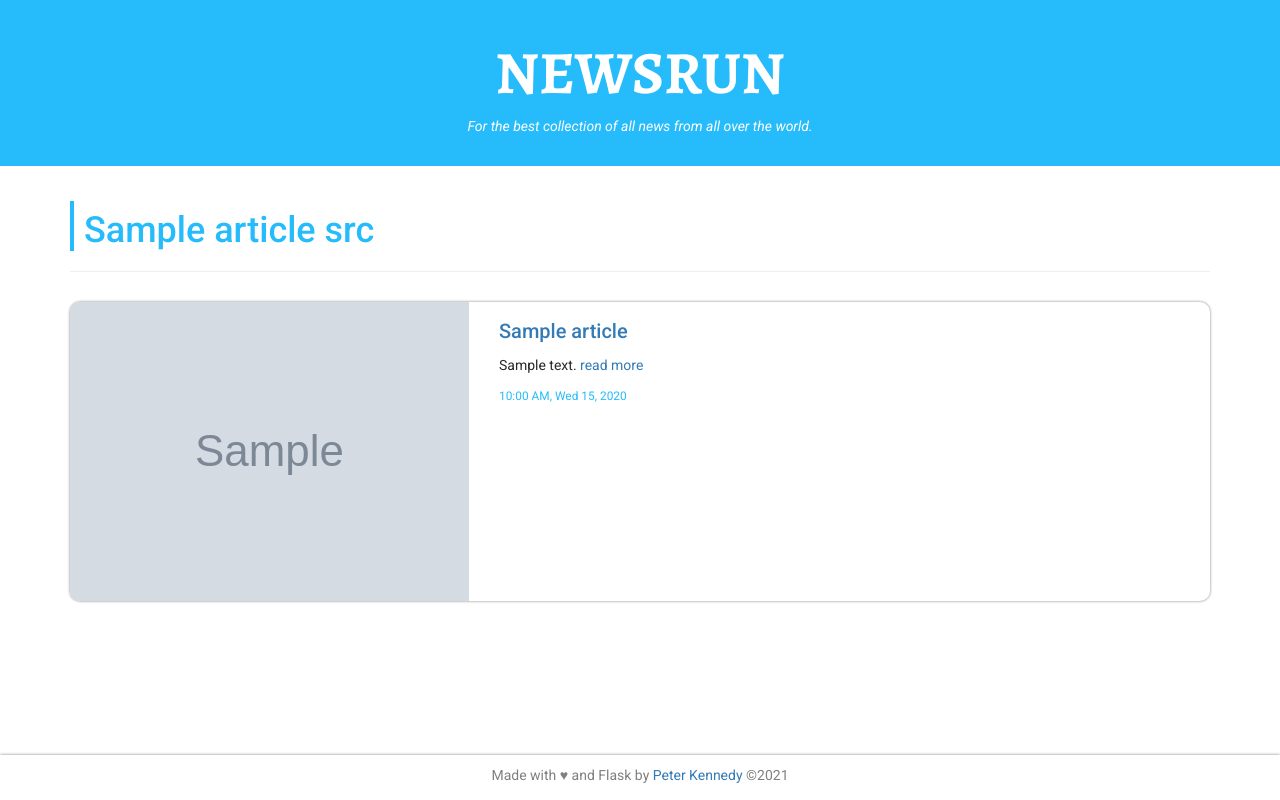
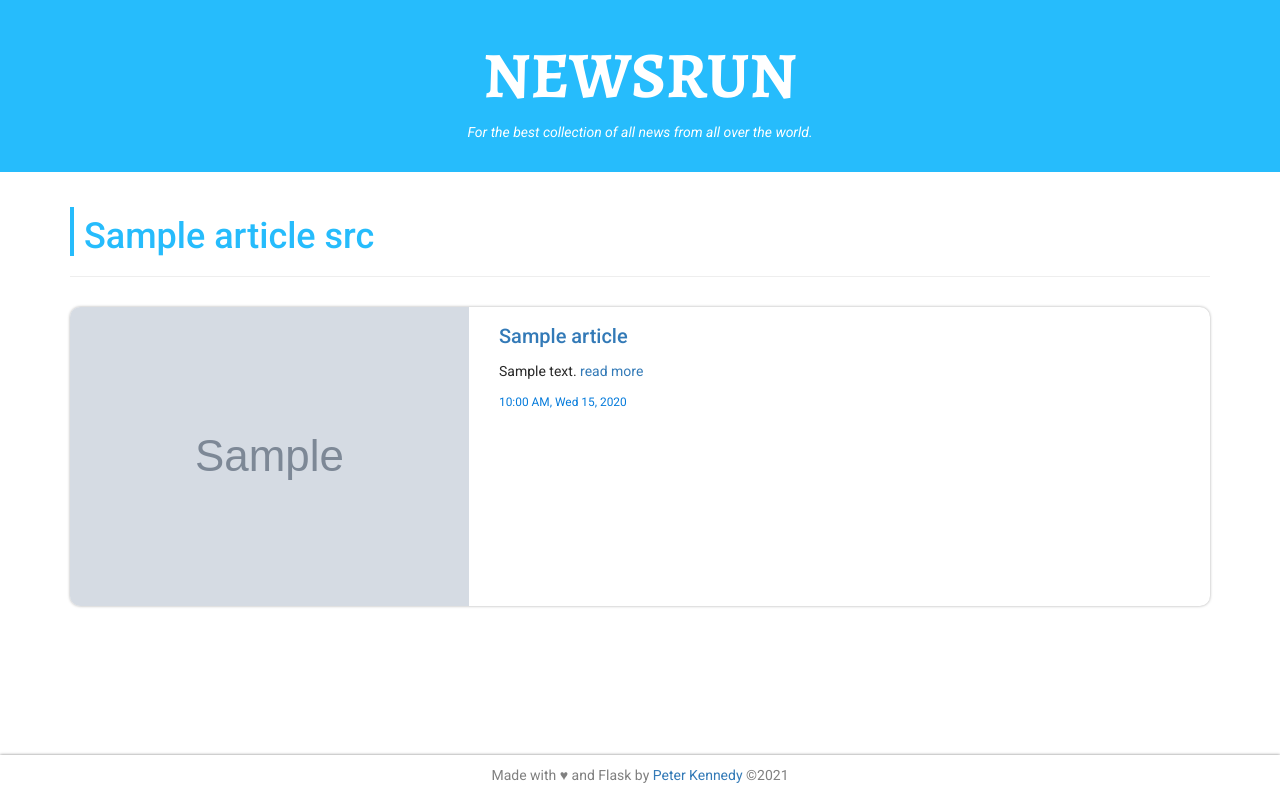
Before and after one commit to peterken674/newsrun, a Flask app: template app/templates/articles.html in a window 1280 px wide. Run offline with Flask 2, Linux system fonts and the light colour scheme; the template is opened without the code that fills it: most values are stand-ins (such as "Sample title", 1, 10 or a date in 2020); grey boxes marked "Sample" are stand-in pictures; some libraries are stand-ins or nearby versions.

Commit message:
Change date color.

```diff
--- a/app/static/css/styles.css
+++ b/app/static/css/styles.css
@@ -26,7 +26,7 @@
 }
 .logo-type a{
     font-family: 'Alegreya', serif;
-    font-size: 6rem;
+    font-size: 6.5rem;
     color: white;
 }
 .logo-type a:hover{
@@ -86,7 +86,7 @@
 
 /* Articles */
 .card {
-    box-shadow: 0 0 3px grey;
+    box-shadow: 0 0 3px rgb(170, 170, 170);
     border-radius: 1rem;
     display: flex;
     flex-direction: row;
@@ -138,6 +138,9 @@
         min-width: 100%;
     }
 
+}
+small{
+    color: #057bdb;
 }
 /* Error Page */
 .error{
```
